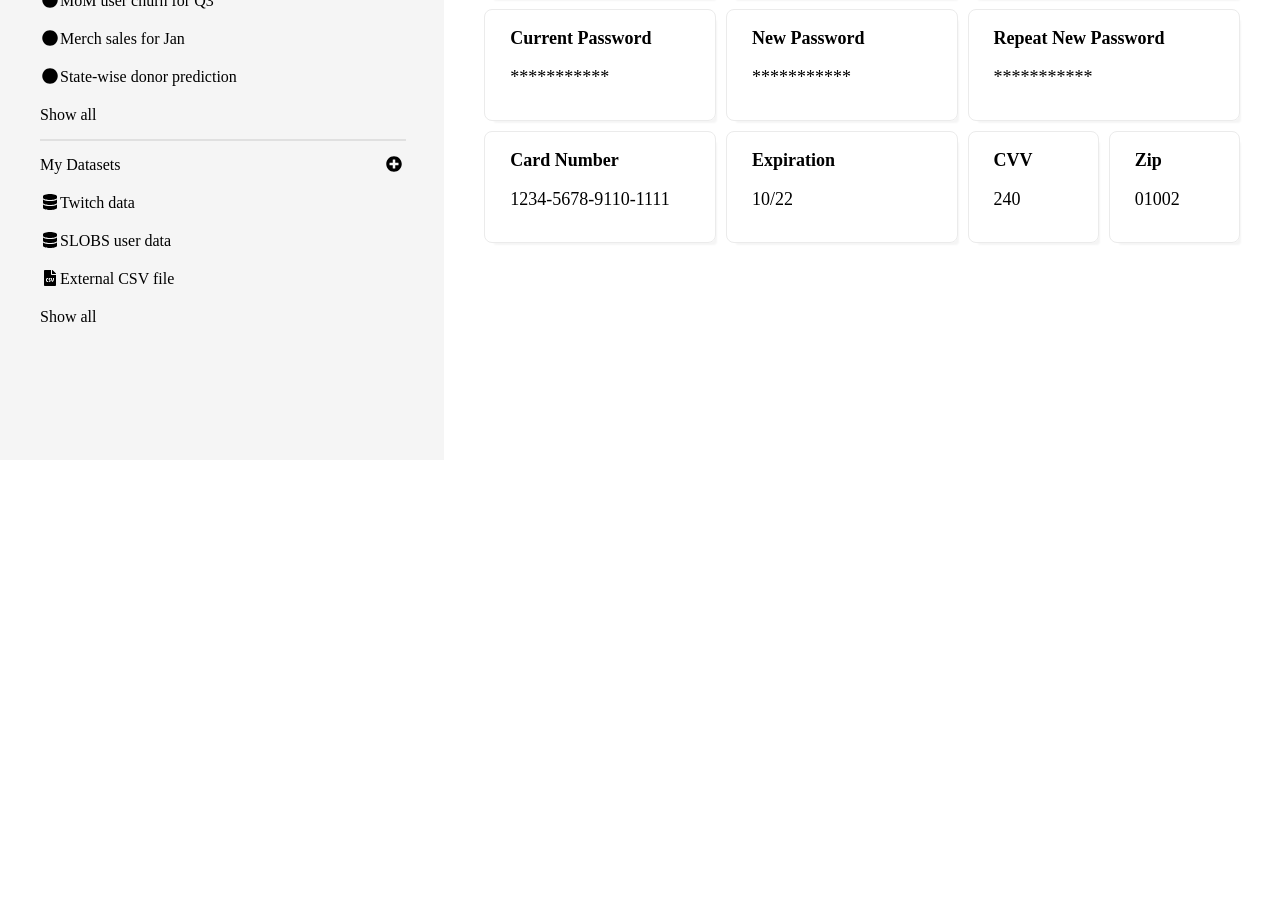
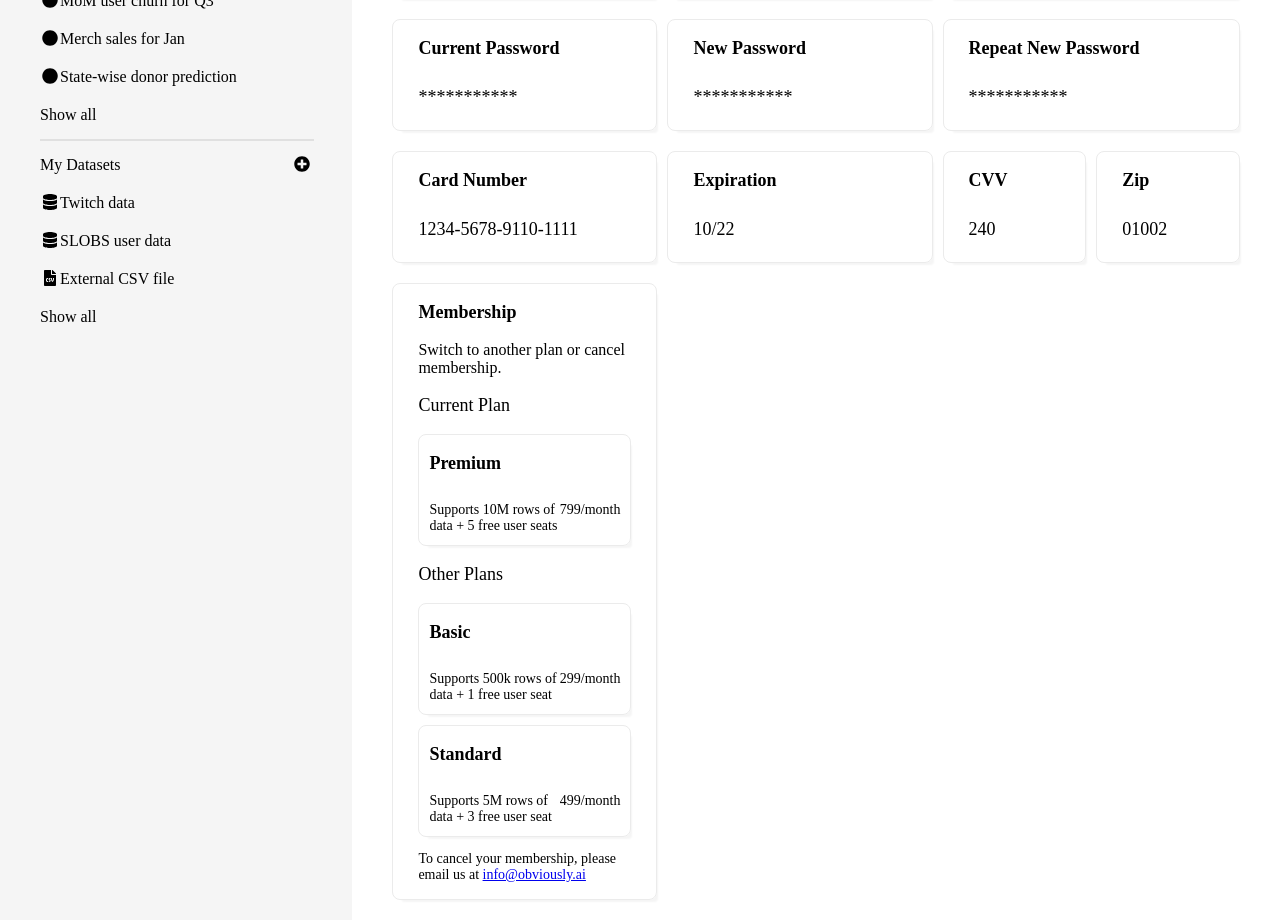
Before and after one commit to kennyle37/obviously, a React (Create React App) app: page / in a window 1280 px wide. Shown: the part 420-1340 px from the top of the page. Before the commit the page ends 880 px from the top, so only its background shows below. Built offline with nearby package versions, Linux system fonts and the light colour scheme.

Commit message:
membership

```diff
--- a/src/index.css
+++ b/src/index.css
@@ -12,3 +12,13 @@ body {
   margin: 0px;
   min-height: 100vh;
 }
+
+.title {
+  font-weight: 900;
+  font-size: 18px;
+}
+
+.subtitle {
+  font-size: 18px;
+  font-weight: 500;
+}
--- a/src/settings/doubleInput.jsx
+++ b/src/settings/doubleInput.jsx
@@ -38,6 +38,7 @@ const doubleInput = ({ title1, title2, content1, content2 }) => {
         }
         .doubleInput-info {
           font-size: 18px;
+          padding-top: 10px;
         }
       `}</style>
     </div>
--- a/src/settings/index.jsx
+++ b/src/settings/index.jsx
@@ -3,6 +3,7 @@ import React from 'react';
 import Nav from '../nav/index';
 import SingleInput from './singleInput';
 import DoubleInput from './doubleInput';
+import MembershipInfo from './membershipInfo';
 
 const SettingIndex = () => {
   return (
@@ -23,6 +24,7 @@ const SettingIndex = () => {
         <SingleInput title={"Card Number"} content={"1234-5678-9110-1111"}/>
         <SingleInput title={"Expiration"} content={"10/22"}/>
         <DoubleInput title1={"CVV"} title2={"Zip"} content1={"240"} content2={"01002"}/>
+        <MembershipInfo />
       </div>
       <style jsx>{`
         .setting-container {
--- /dev/null
+++ b/src/settings/membershipInfo.jsx
@@ -0,0 +1,32 @@
+import React from 'react';
+import SingleInput from './singleInput'
+
+const MembershipInfo = () => {
+  return (
+    <div className="membership-container">
+      <p className="title">Membership</p>
+      <p>Switch to another plan or cancel membership.</p>
+      <p className="subtitle">Current Plan</p>
+      <SingleInput title="Premium" content="Supports 10M rows of data + 5 free user seats" fontSize="14px" cost="799" padding="10px"/>
+      <p className="subtitle">Other Plans</p>
+      <SingleInput title="Basic" content="Supports 500k rows of data + 1 free user seat" fontSize="14px" cost="299" padding="10px" />
+      <SingleInput title="Standard" content="Supports 5M rows of data + 3 free user seat" fontSize="14px" cost="499" padding="10px" />
+      <p className="cancellation">To cancel your membership, please email us at <a href="mailto:info@obviously.ai">info@obviously.ai</a></p>
+      <style jsx>{`
+        .membership-container {
+            border: 1.5px solid var(--card-border);
+            border-radius: 8px;
+            box-shadow: 5px 6px 2px -4px var(--side-nav);
+            padding-left: 25px;
+            padding-right: 25px;
+            height: 100%;
+          }
+        .cancellation {
+          font-size: 14px;
+        }
+      `}</style>
+    </div>
+  )
+}
+
+export default MembershipInfo
--- a/src/settings/singleInput.jsx
+++ b/src/settings/singleInput.jsx
@@ -1,24 +1,36 @@
 import React from 'react';
 
-const SingleInput = ({ title, content }) => {
+const SingleInput = ({ title, content, fontSize, cost, padding }) => {
+  fontSize = fontSize === undefined ? '18px' : fontSize;
+  padding = padding === undefined ? '25px' : padding;
+  const hidden = cost === undefined ? 'none' : 'block';
+
   return (
-    <div className="singleInput-container">
-      <p className="singleInput-title">{title}</p>
-      <p className="singleInput-info">{content}</p>
+    <div className="singleInput-container" style={{ 'padding': `0 ${padding}`}}>
+      <p className="title">{title}</p>
+      <div className="singleInput-info" style={{ 'font-size': `${fontSize}` }}>
+        <p className="content">{content}</p>
+        <p className="price" style={{ 'display': `${hidden}` }}>{`${cost}/month`}</p>
+      </div>
       <style jsx>{`
         .singleInput-container {
           border: 1.5px solid var(--card-border);
           border-radius: 8px;
           box-shadow: 5px 6px 2px -4px var(--side-nav);
-          padding-left: 25px;
           height: 110px;
-        }
-        .singleInput-title {
-          font-weight: 900;
-          font-size: 18px;
+          margin-bottom: 10px;
         }
         .singleInput-info {
-          font-size: 18px;
+          display: flex;
+          justify-content: space-between;
+        }
+        .content {
+          margin: 0;
+          padding-top: 10px;
+        }
+        .price {
+          margin: 0;
+          padding-top: 10px;
         }
       `}</style>
     </div>
--- a/src/sidenav/index.jsx
+++ b/src/sidenav/index.jsx
@@ -110,7 +110,6 @@ const Sidenav = () => {
       .sidenav-container {
         background-color: var(--side-nav);
         width: 400px;
-        height: 100vh;
         padding: 40px;
       }
       .sidenav-card {
```
